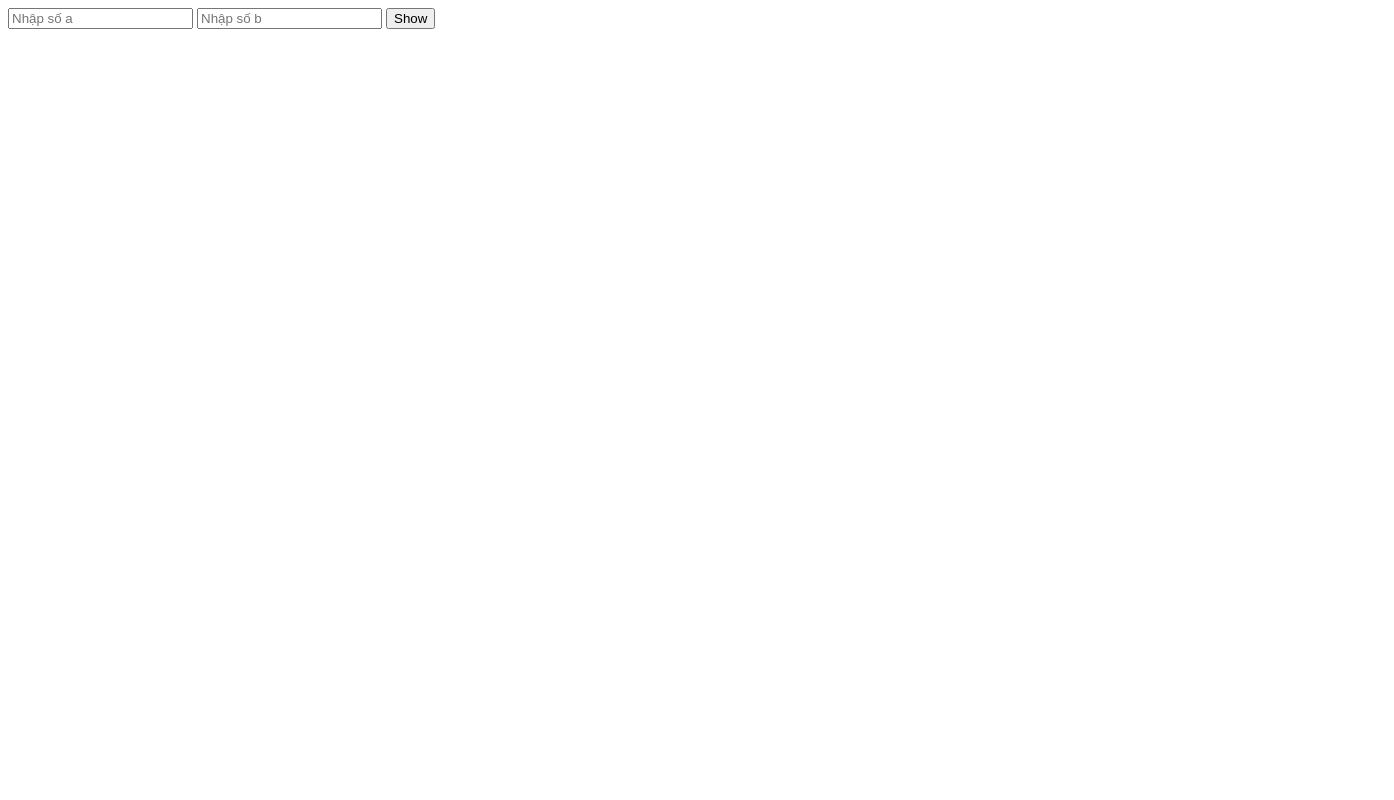
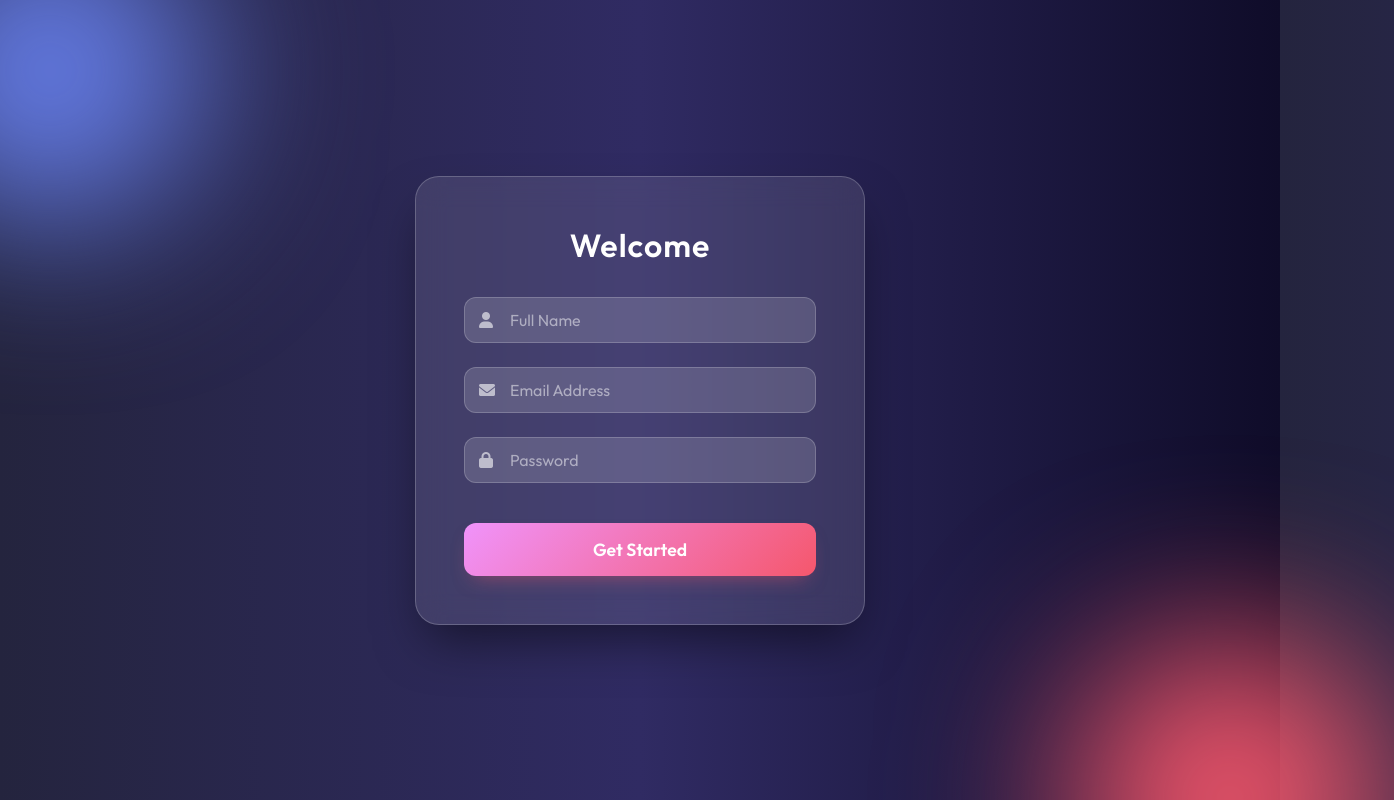
Before and after one commit to nguyenhuukhanh-25-05-05/bai_tap_Js, a plain HTML site: page index.html in a window 1280 px wide. Shown: the top 800 px of the page, 1394 px wide, since content can reach past the window. Drawn offline with Linux system fonts and the light colour scheme.

Commit message:
Upgrade form with premium glassmorphism design and JS validation

```diff
--- /dev/null
+++ b/index.css
@@ -0,0 +1,167 @@
+@import url('https://fonts.googleapis.com/css2?family=Outfit:wght@300;400;600&display=swap');
+
+:root {
+    --primary-gradient: linear-gradient(135deg, #667eea 0%, #764ba2 100%);
+    --secondary-gradient: linear-gradient(135deg, #f093fb 0%, #f5576c 100%);
+    --glass-bg: rgba(255, 255, 255, 0.1);
+    --glass-border: rgba(255, 255, 255, 0.2);
+    --text-color: #ffffff;
+    --input-bg: rgba(255, 255, 255, 0.15);
+}
+
+* {
+    margin: 0;
+    padding: 0;
+    box-sizing: border-box;
+    font-family: 'Outfit', sans-serif;
+}
+
+body {
+    min-height: 100vh;
+    display: flex;
+    align-items: center;
+    justify-content: center;
+    background: #0f0c29;
+    background: linear-gradient(to right, #24243e, #302b63, #0f0c29);
+    overflow: hidden;
+}
+
+/* Animated background bubbles */
+body::before, body::after {
+    content: '';
+    position: absolute;
+    width: 300px;
+    height: 300px;
+    border-radius: 50%;
+    filter: blur(80px);
+    z-index: -1;
+    animation: float 20s infinite alternate;
+}
+
+body::before {
+    background: #667eea;
+    top: -100px;
+    left: -100px;
+}
+
+body::after {
+    background: #f5576c;
+    bottom: -100px;
+    right: -100px;
+    animation-delay: -10s;
+}
+
+@keyframes float {
+    0% { transform: translateY(0) scale(1); }
+    100% { transform: translateY(50px) scale(1.1); }
+}
+
+.container {
+    background: var(--glass-bg);
+    backdrop-filter: blur(15px);
+    -webkit-backdrop-filter: blur(15px);
+    border: 1px solid var(--glass-border);
+    padding: 3rem;
+    border-radius: 24px;
+    width: 100%;
+    max-width: 450px;
+    box-shadow: 0 25px 50px -12px rgba(0, 0, 0, 0.5);
+    animation: fadeIn 0.8s ease-out;
+}
+
+@keyframes fadeIn {
+    from { opacity: 0; transform: translateY(20px); }
+    to { opacity: 1; transform: translateY(0); }
+}
+
+h1 {
+    color: var(--text-color);
+    font-size: 2rem;
+    font-weight: 600;
+    margin-bottom: 2rem;
+    text-align: center;
+    letter-spacing: 1px;
+}
+
+.form-group {
+    margin-bottom: 1.5rem;
+    position: relative;
+}
+
+.form-group i {
+    position: absolute;
+    left: 15px;
+    top: 50%;
+    transform: translateY(-50%);
+    color: rgba(255, 255, 255, 0.6);
+}
+
+input[type="text"],
+input[type="email"],
+input[type="password"] {
+    width: 100%;
+    padding: 12px 15px 12px 45px;
+    background: var(--input-bg);
+    border: 1px solid var(--glass-border);
+    border-radius: 12px;
+    color: white;
+    font-size: 1rem;
+    outline: none;
+    transition: all 0.3s ease;
+}
+
+input::placeholder {
+    color: rgba(255, 255, 255, 0.5);
+}
+
+input:focus {
+    background: rgba(255, 255, 255, 0.25);
+    border-color: #f093fb;
+    box-shadow: 0 0 15px rgba(240, 147, 251, 0.3);
+}
+
+.error-msg {
+    color: #ff4d4d;
+    font-size: 0.8rem;
+    margin-top: 5px;
+    display: none;
+}
+
+input.error {
+    border-color: #ff4d4d;
+}
+
+input[type="submit"] {
+    width: 100%;
+    padding: 15px;
+    margin-top: 1rem;
+    background: var(--secondary-gradient);
+    border: none;
+    border-radius: 12px;
+    color: white;
+    font-size: 1.1rem;
+    font-weight: 600;
+    cursor: pointer;
+    transition: all 0.3s ease;
+    box-shadow: 0 10px 20px -10px rgba(245, 87, 108, 0.5);
+}
+
+input[type="submit"]:hover {
+    transform: translateY(-2px);
+    box-shadow: 0 15px 25px -10px rgba(245, 87, 108, 0.7);
+}
+
+input[type="submit"]:active {
+    transform: translateY(0);
+}
+
+::-webkit-scrollbar {
+    width: 8px;
+}
+::-webkit-scrollbar-track {
+    background: transparent;
+}
+::-webkit-scrollbar-thumb {
+    background: var(--glass-border);
+    border-radius: 10px;
+}
--- a/index.html
+++ b/index.html
@@ -3,32 +3,75 @@
 
 <head>
     <meta charset="UTF-8">
-    <title>Document</title>
+    <meta name="viewport" content="width=device-width, initial-scale=1.0">
+    <title>Premium Glassmorphism Form</title>
+    <link rel="stylesheet" href="index.css">
+    <link rel="stylesheet" href="https://cdnjs.cloudflare.com/ajax/libs/font-awesome/6.0.0/css/all.min.css">
 </head>
 
 <body>
-    <input type="number" placeholder="Nhập số a" id="a">
-    <input type="number" placeholder="Nhập số b" id="b">
-    <button onclick="Show()">Show</button>
-    <div id="result"></div>
+    <div class="container">
+        <h1>Welcome</h1>
+        <form id="myForm" action="test.html" method="get">
+            <div class="form-group">
+                <i class="fas fa-user"></i>
+                <input type="text" id="name" placeholder="Full Name" required>
+                <div id="nameError" class="error-msg">Please enter your name</div>
+            </div>
+            <div class="form-group">
+                <i class="fas fa-envelope"></i>
+                <input type="email" id="email" placeholder="Email Address" required>
+                <div id="emailError" class="error-msg">Invalid email format</div>
+            </div>
+            <div class="form-group">
+                <i class="fas fa-lock"></i>
+                <input type="password" id="password" placeholder="Password" required>
+                <div id="passwordError" class="error-msg">Password must be at least 6 characters</div>
+            </div>
+            <input type="submit" id="submit" value="Get Started">
+        </form>
+    </div>
 
     <script>
-        function Sum(a, b) {
-            let sum = a + b;
+        const form = document.getElementById("myForm");
+        const nameInput = document.getElementById("name");
+        const emailInput = document.getElementById("email");
+        const passwordInput = document.getElementById("password");
 
-            if (sum % 2 != 0) {
-                return sum;
+        const emailRegex = /^[a-zA-Z0-9._-]+@[a-zA-Z0-9.-]+\.[a-zA-Z]{2,4}$/;
+
+        form.addEventListener("submit", function (e) {
+            let isValid = true;
+
+            // Reset errors
+            document.querySelectorAll(".error-msg").forEach(el => el.style.display = "none");
+            [nameInput, emailInput, passwordInput].forEach(el => el.classList.remove("error"));
+
+            // Validate Name
+            if (nameInput.value.trim() === "") {
+                document.getElementById("nameError").style.display = "block";
+                nameInput.classList.add("error");
+                isValid = false;
             }
 
-            return "Tổng là số chẵn";
-        }
+            // Validate Email
+            if (!emailRegex.test(emailInput.value)) {
+                document.getElementById("emailError").style.display = "block";
+                emailInput.classList.add("error");
+                isValid = false;
+            }
 
-        function Show() {
-            let a = Number(document.getElementById("a").value);
-            let b = Number(document.getElementById("b").value);
+            // Validate Password
+            if (passwordInput.value.length < 6) {
+                document.getElementById("passwordError").style.display = "block";
+                passwordInput.classList.add("error");
+                isValid = false;
+            }
 
-            document.getElementById("result").innerHTML = Sum(a, b);
-        }
+            if (!isValid) {
+                e.preventDefault();
+            }
+        });
     </script>
 </body>
 
```
